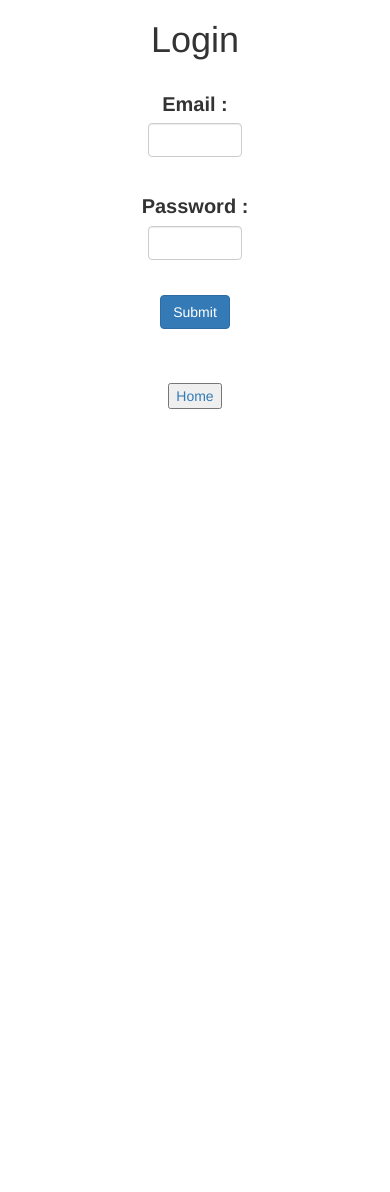
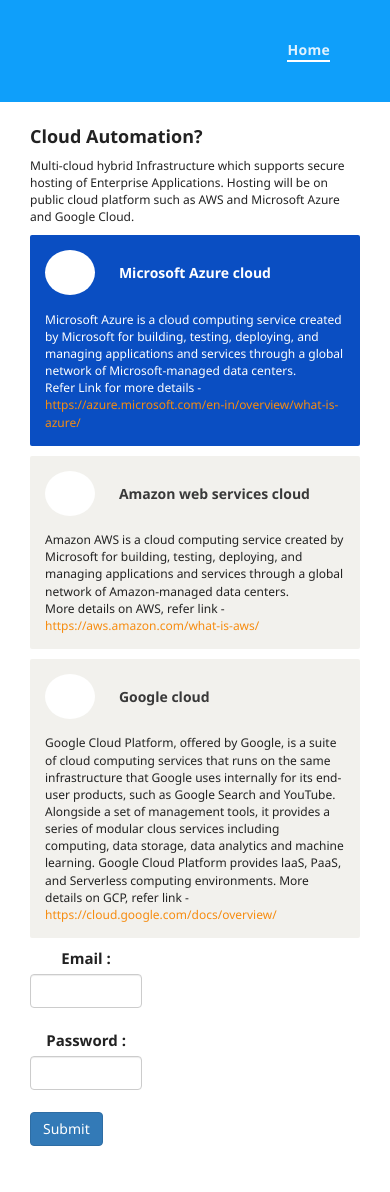
Before and after one commit to swapnil085/web_portal, a Flask app: page /login in a window 390 px wide. Before the commit the page ends 409 px from the top, so only its background shows below. Run offline with Flask 2, Linux system fonts and the light colour scheme; some libraries are stand-ins or nearby versions.

Commit message:
login page added

```diff
--- a/src/controller/login.py
+++ b/src/controller/login.py
@@ -43,6 +43,11 @@
             return redirect(url_for(".dashboard",username=name))
         else:
             return render_template("login.html")
+    else:
+        if session:
+            if session.get("logged_in"):
+                username = session["username"]
+                return redirect(url_for(".dashboard",username=username))
     return render_template("login.html")
 
 
--- a/src/templates/aws/cloudwatch/form.html
+++ b/src/templates/aws/cloudwatch/form.html
@@ -1,4 +1,4 @@
- Thursday, 11 July 2019 4:56 PM
+
 <!DOCTYPE html>
 
 <html lang="en" xmlns="https://maxcdn.bootstrapcdn.com/bootstrap/3.3.7/css/bootstrap.min.css">
--- a/src/templates/login.html
+++ b/src/templates/login.html
@@ -1,52 +1,108 @@
+<!DOCTYPE html>
+<html lang="en">
 <head>
-<link rel="stylesheet" href="https://maxcdn.bootstrapcdn.com/bootstrap/3.3.7/css/bootstrap.min.css" integrity="sha384-BVYiiSIFeK1dGmJRAkycuHAHRg32OmUcww7on3RYdg4Va+PmSTsz/K68vbdEjh4u" crossorigin="anonymous">
+    <title>LandingPage</title>
+    <meta charset="utf-8">
+    <meta name="description" content="">
+    <meta name="keywords" content="plus, html5, css3, template, ecommerce, e-commerce, bootstrap, responsive, creative" />
+    <meta name="viewport" content="width=device-width; initial-scale=1.0; maximum-scale=1.0; user-scalable=0;">
+    <meta http-equiv="X-UA-Compatible" content="IE=edge" />
+    <link rel="stylesheet" type="text/css" href="static/css/bootstrap.min.css" />
+    <link href="https://maxcdn.bootstrapcdn.com/font-awesome/4.7.0/css/font-awesome.min.css" rel="stylesheet">
+    <link rel="stylesheet" type="text/css" href="static/css/custom.css" />
 </head>
-<style>
-label{
-	font-size: 20px;
-	text-align:center;
-}
-input[type=text]{
-	width:24%;
-	;
-}
-input[type=password]{
-	width:24%;
-	;
-}
-button[type=submit]{
-
-}
-</style>
-
-
-{% if logged_in %}
-{% with messages = get_flashed_messages() %}
-  {% if messages %}
-    <script>
-      var messages = {{ messages | safe }};
-      for (var i=0; i<messages.length; i++) {
-        alert(messages[i]);
-      }
-    </script>
-  {% endif %}
-{% endwith %}
-{% endif %}
-
-<h1 align="center">Login</h1><br>
+<body>
+    <header>
+        <div class="topBar">
+            <div class="container-fluid topRibbon">
+                <div class="row">
+                    <div class="col-md-4 col-sm-4 col-xs-3 pull-left">
+                    </div>
+                    <div class="col-md-8 col-sm-8 col-xs-9 pull-right login-details">
+                        <ul class="topBarNav">
+                            <li class="active-link">
+                                <a href="/">Home</a>
+                            </li>
+                        </ul>
+                    </div>
+                </div>
+            </div>
+            <!-- end container -->
+        </div>
+        <!-- topBar -->
+    </header>
+    <section>
+        <div class="body-wrapper">
+            <div class="container-fluid">
+                <div class="row">
+                    <div class="col-md-4 left-panel">
+                        <div>
+                            <h4><b>Cloud Automation?</b></h4>
+                            <p class="ppc-content">Multi-cloud hybrid Infrastructure which supports secure hosting of Enterprise Applications. Hosting will be on public cloud platform such as AWS and Microsoft Azure and Google Cloud.</p>
+                        </div>
+                        <div id="microsoft-azure" onclick="activeFunction(this.id)" class="activecolor leftdiv">
+                            <div class="title-head">
+                                <a class="icon-container" href="#">
+                                    <!--<img class="maz-img" src="images/Azure cloud.svg" alt="Azure cloud"/>-->
+                                </a>
+                                <a class="sub-title" href="#"><b>Microsoft Azure cloud</b></a>
+                            </div>
+                            <p>
+                                Microsoft Azure is a cloud computing service created by Microsoft for building, testing, deploying, and managing applications and services through a global network of Microsoft-managed data centers.
+                                <br />Refer Link for more details -
+                                <a href="https://azure.microsoft.com/en-in/overview/what-is-azure/" class="refer-link">https://azure.microsoft.com/en-in/overview/what-is-azure/</a>
+                            </p>
+                        </div>
+                        <div id="aws" onclick="activeFunction(this.id)" class="leftdiv mt25">
+                            <div class="title-head">
+                                <a class="icon-container" href="#">
+                                    <!-- <img class="amz-img" src="images/Amazon cloud.svg" alt="Amazon Cloud"/> -->
+                                    <object data="images/Amazon cloud.svg" type="image/svg+xml"></object>
+                                </a>
+                                <a class="sub-title" href="#"><b>Amazon web services cloud</b></a>
+                            </div>
+                            <p>
+                                Amazon AWS is a cloud computing service created by Microsoft for building, testing, deploying, and managing applications and services through a global network of Amazon-managed data centers.<br /> More details on AWS, refer link -
+                                <a href="https://aws.amazon.com/what-is-aws/" class="refer-link">https://aws.amazon.com/what-is-aws/</a>
+                            </p>
+                        </div>
+                        <div id="google-cloud" onclick="activeFunction(this.id)" class="leftdiv mt25">
+                            <div class="title-head">
+                                <a class="icon-container" href="#">
+                                    <!-- <img class="gc-img" src="images/Google cloud.svg" alt="Google Cloud"/> -->
+                                    <object data="images/Google cloud.svg" type="image/svg+xml"></object>
+                                </a>
+                                <a class="sub-title" href="#"><b>Google cloud</b></a>
+                            </div>
+                            <p>
+                                Google Cloud Platform, offered by Google, is a suite of cloud computing services that runs on the same infrastructure that Google uses internally for its end-user products, such as Google Search and YouTube. Alongside a set of management tools, it provides a series of modular clous services including computing, data storage, data analytics and machine learning. Google Cloud Platform provides laaS, PaaS, and Serverless computing environments. More details on GCP, refer link -
+                                <a href="https://cloud.google.com/docs/overview/" class="refer-link">https://cloud.google.com/docs/overview/</a>
+                            </p>
+                        </div>
+                    </div>
+                    <!-- end col -->
+                    <div class="col-md-8 right-panel">
                         <form action="" method="POST">
-<div class="form-group" align=center>
+                            <div class="login-details" align=center>
                                 <label>Email : </label>
-  <input type="text" name="username" class="form-control"  value={{request.form.username}}>
+                                <input type="text" name="username" class="form-control" value={{request.form.username}}>
                             </div><br>
-<div class="form-group" align=center>
+                            <div class="login-details" align=center>
                                 <label>Password : </label>
                                 <input type="password" name="password" class="form-control" value={{request.form.password}}>
                             </div><br>
-<p align="center">
-<button type="submit" class="btn btn-primary" align=center>Submit</button><br><br>
+                            <p align="left">
+                                <button type="submit" class="btn btn-primary" align="left">Submit</button><br><br>
+                            </p>
                             </form>
-<br>
-<p align="center">
-<button><a href="/home"> Home</a></button>
-</p>
+                    </div>
+                    <!-- end col -->
+                </div>
+                <!-- end row -->
+            </div>
+            <!-- end container-fluid -->
+        </div>
+        <!-- end body-wrapper -->
+    </section>
+</body>
+</html>
```
Also changed, not shown: src/services/aws/ec2.py (+6 -3 lines), src/templates/LandingPage.html (+15 -25 lines). Lines whose indentation alone changed are shown as unchanged.
